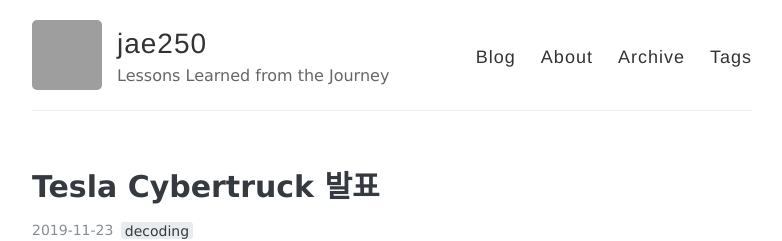
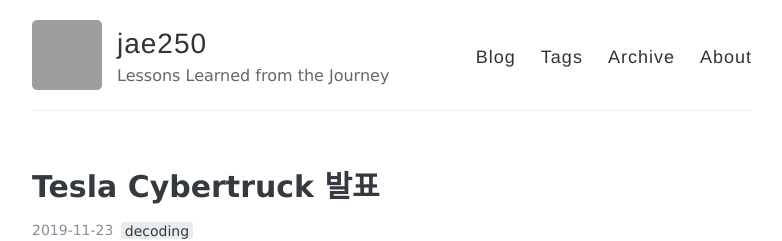
Before and after one commit to jae250/jae250.github.io, a Jekyll site: the page built from index.html, in a window 1280 px wide. Shown: the top 241 px of the page, without its empty margins (248-1030 px from the left). Built offline with Jekyll 4.4.1, drawn with Linux system fonts in a browser that asks for light colours; the list of posts is cut into pages by our own code; grey boxes are pictures that could not be loaded.

```diff
--- a/_config.yml
+++ b/_config.yml
@@ -22,13 +22,12 @@ avatar: https://avatars2.githubusercontent.com/u/49054888?s=460&v=4
 navigation:
   - name: Blog
     url: /
+  - name: Tags
+    url: /tags
+  - name: Archive
+    url: /archive
   - name: About
     url: /about
-  - name: Archive
-    url: /archive
-  - name: Tags
-    url: /tags
-
 
 # Pagination
 paginate: 5
```
